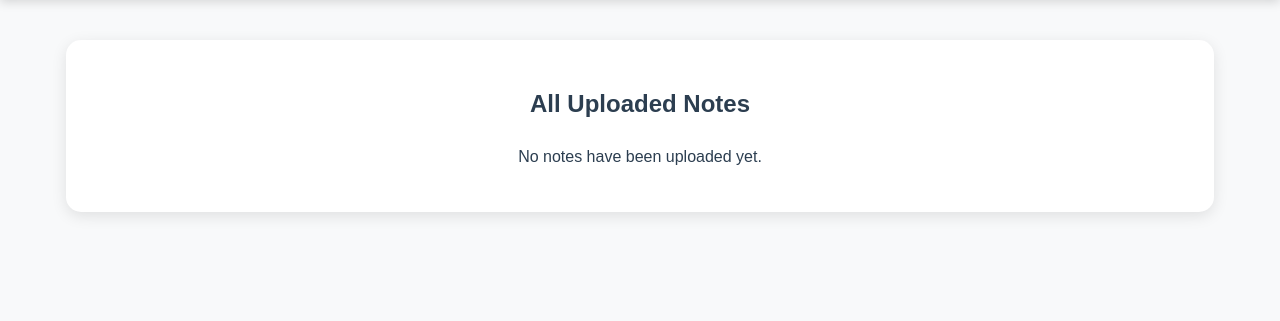
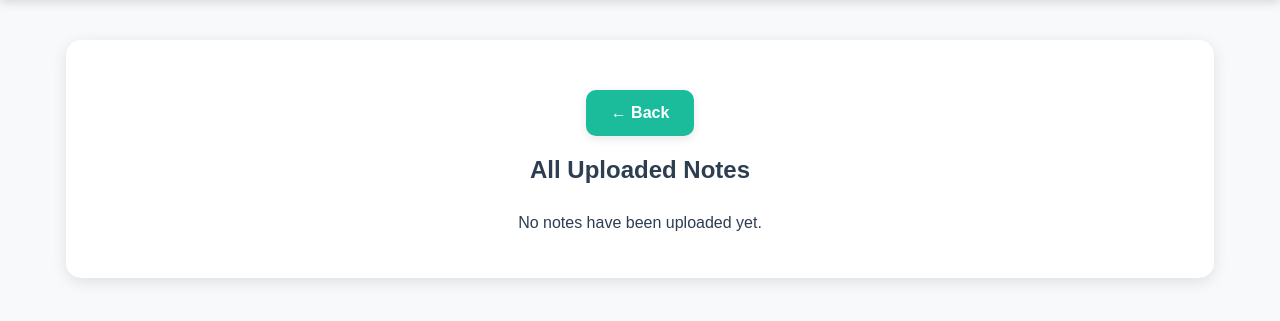
Before and after one commit to Tarun-48/SmartElearning, a Flask app: page /view_notes in a window 1280 px wide. Shown: the part 60-381 px from the top of the page. Run offline with Flask 3, Linux system fonts and the light colour scheme; a user stored in the database is signed in.

Commit message:
Add back button to upload_notes and view_notes

```diff
--- a/templates/upload_notes.html
+++ b/templates/upload_notes.html
@@ -93,6 +93,8 @@
 </header>
 
 <div class="container">
+    <!-- ✅ Back button -->
+    <button onclick="window.history.back()" class="back-btn">← Back</button>
     <h2>Upload Your Notes</h2>
 
     <!-- Flash messages -->
--- a/templates/view_notes.html
+++ b/templates/view_notes.html
@@ -74,6 +74,8 @@
 <header>📘 View Uploaded Notes</header>
 
 <div class="container">
+    <!-- ✅ Back button -->
+    <button onclick="window.history.back()" class="back-btn">← Back</button>
     <h2>All Uploaded Notes</h2>
 
     {% if notes %}
```
